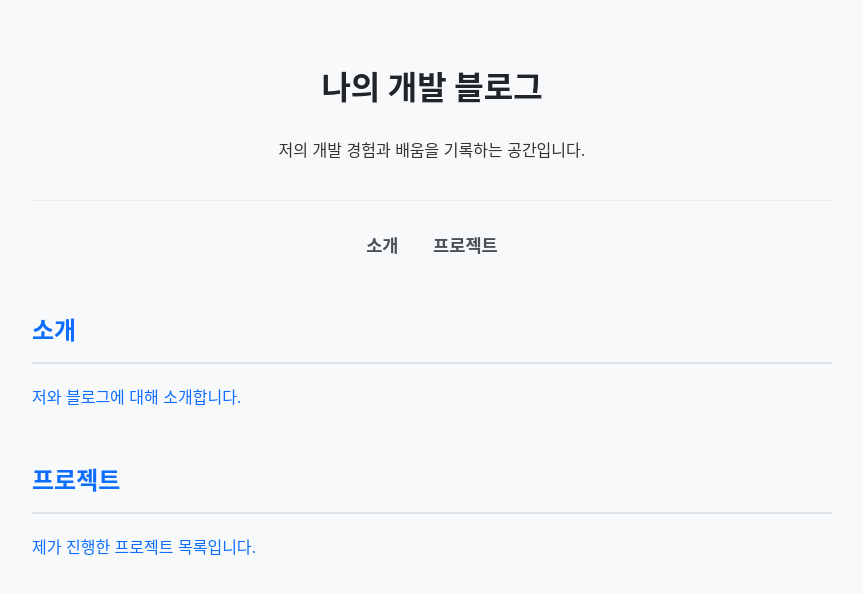
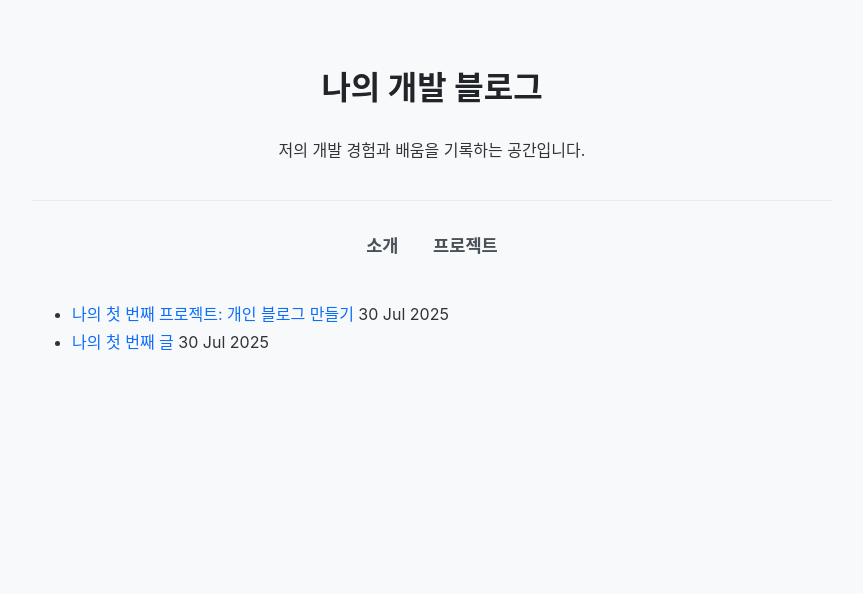
Before and after one commit to jjoon1234/jjoon1234.github.io, a Jekyll site: the page built from index.html, in a window 1280 px wide. Shown: the top 594 px of the page, without its empty margins (208-1071 px from the left). Built offline with Jekyll 4.4.1, drawn with Linux system fonts in a browser that asks for light colours.

Commit message:
Update index.html

```diff
--- a/index.html
+++ b/index.html
@@ -1,13 +1,11 @@
 ---
 layout: default
 ---
-<div class="landing-container">
-  <a href="/about/" class="landing-button" id="about-button">
-    <h2>소개</h2>
-    <p>저와 블로그에 대해 소개합니다.</p>
-  </a>
-  <a href="/projects/" class="landing-button" id="projects-button">
-    <h2>프로젝트</h2>
-    <p>제가 진행한 프로젝트 목록입니다.</p>
-  </a>
-</div>
+<ul>
+  {% for post in site.posts %}
+    <li>
+      <a href="{{ post.url }}">{{ post.title }}</a>
+      <span>{{ post.date | date_to_string }}</span>
+    </li>
+  {% endfor %}
+</ul>
```
